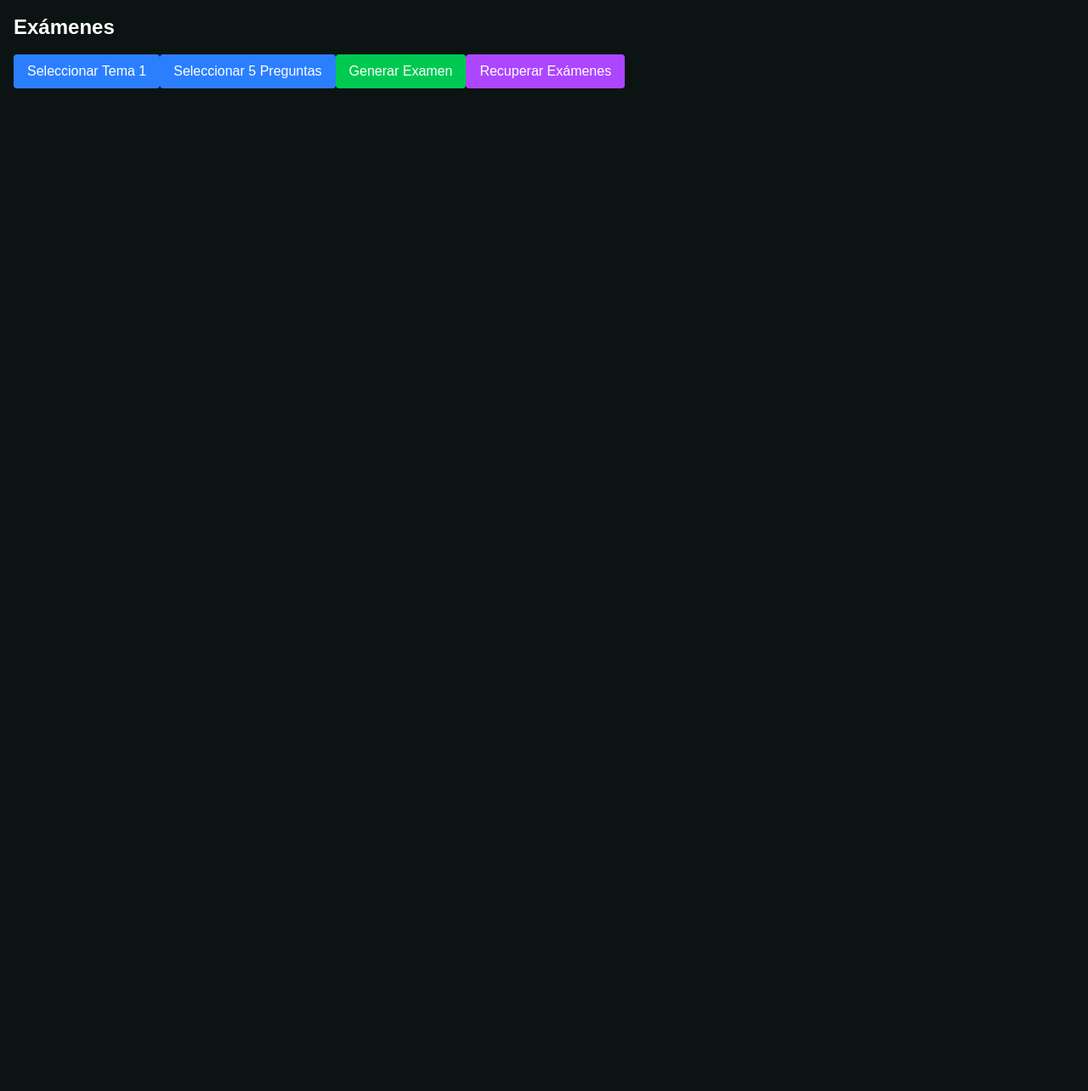
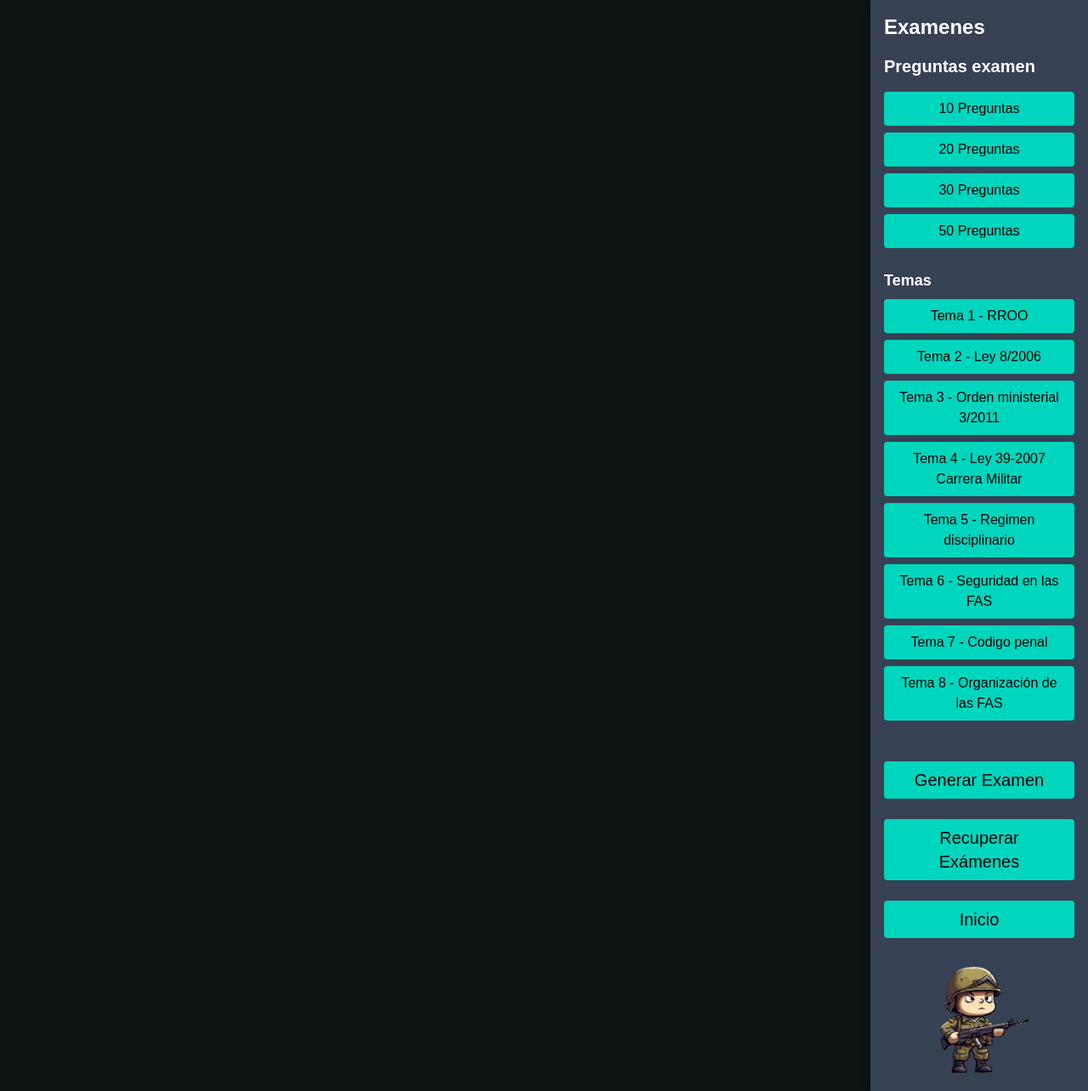
Before and after one commit to misama484/sercabo, a Next.js app: page /examenes in a window 1280 px wide. Shown: the whole page at 85% size. Before the commit the page ends 800 px from the top, so only its background shows below. Built offline with nearby package versions, Linux system fonts and the light colour scheme.

Commit message:
adaptado menu lateral en examenes, con limitacion de 5 en tabla y posicion de examen en parte.

```diff
--- a/src/app/examenes/page.tsx
+++ b/src/app/examenes/page.tsx
@@ -4,6 +4,8 @@ import axios from 'axios';
 import { getToken } from '@/lib/auth';
 import { useUser } from '@/context/userContext';
 import ExamenCard from '@/components/examenCard';
+import { useRouter } from 'next/navigation';
+import Image from 'next/image';
 
 
 interface Opcion {
@@ -46,11 +48,15 @@ const temas = [
   { id: 1, nombre: "Tema 1 - RROO" },
   { id: 2, nombre: "Tema 2 - Ley 8/2006" },
   { id: 3, nombre: "Tema 3 - Orden ministerial 3/2011" },
-  { id: 4, nombre: "Tema 4 - Carrera Militar" },
+  { id: 4, nombre: "Tema 4 - Ley 39-2007 Carrera Militar" },
   { id: 5, nombre: "Tema 5 - Regimen disciplinario" },
   { id: 6, nombre: "Tema 6 - Seguridad en las FAS" },
-  // Añade más temas si es necesario
+  { id: 7, nombre: "Tema 7 - Codigo penal" },
+  { id: 8, nombre: "Tema 8 - Organización de las FAS" },
+  // Añade más temas según tu API
 ];
+
+const EXAMENES_POR_PAGINA = 5; // Número de exámenes por página
 
 const cantidades = [5, 10, 20, 30, 50];
 
@@ -62,6 +68,9 @@ const ExamenesPage: React.FC = () => {
   const [error, setError] = useState<string | null>(null);
   const [listaExamenes, setListaExamenes] = useState<Examen[]>([]);
   const [examenSeleccionado, setExamenSeleccionado] = useState<Examen | null>(null);
+  const [ paginaActual, setPaginaActual] = useState(1);
+
+  const router = useRouter();
 
   // Recuperar exámenes al cargar la página si hay usuario
   useEffect(() => {
@@ -71,6 +80,22 @@ const ExamenesPage: React.FC = () => {
     // eslint-disable-next-line react-hooks/exhaustive-deps
   }, [usuario]);
 
+    // Si cambia la lista, vuelve a la página 1
+  useEffect(() => {
+    setPaginaActual(1);
+  }, [listaExamenes]);
+
+  // Calcular los exámenes a mostrar en la página actual
+  const totalPaginas = Math.ceil(listaExamenes.length / EXAMENES_POR_PAGINA);
+  const inicio = (paginaActual - 1) * EXAMENES_POR_PAGINA;
+  const fin = inicio + EXAMENES_POR_PAGINA;
+  const examenesPagina = listaExamenes.slice(inicio, fin);
+
+  // Funciones para navegar
+  const handleAnterior = () => setPaginaActual((p) => Math.max(1, p - 1));
+  const handleSiguiente = () => setPaginaActual((p) => Math.min(totalPaginas, p + 1));
+
+
   const handleSeleccionarTema = (temaId: number) => {
     setTemaSeleccionado(temaId);
     console.log("Tema seleccionado:", temaId);
@@ -79,6 +104,10 @@ const ExamenesPage: React.FC = () => {
   const handleCantidadPreguntas = (cantidad: number) => {
     setCantidadPreguntas(cantidad);
     console.log("Cantidad de preguntas seleccionada:", cantidad);
+  };
+
+  const handleSelectTema = (temaId: number) => {
+    setTemaSeleccionado(temaId);
   };
 
   const handleGenerarExamen = async () => {
@@ -122,33 +151,81 @@ const ExamenesPage: React.FC = () => {
     }
   };
 
+    const handleVolverHome = () => {
+    router.push("/");
+  };
+
   return (
-    <div className="container mx-auto p-4">
-      <h1 className="text-2xl font-bold text-white mb-4">Exámenes</h1>
+    <div className="flex min-h-screen bg-background text-white flex-row-reverse">
+       {/* Menú lateral izquierdo */}
+        <div className="w-64 bg-gray-700 shadow-lg p-4 flex flex-col justify-between min-h-screen">
+              <div>
+                <h1 className="text-2xl text-white font-bold mb-4">Examenes</h1>
+                <h2 className="text-xl text-white font-bold mb-4">Preguntas examen</h2>
+                <ul className="space-y-2 mb-6">
+                  {[10, 20, 30, 50].map((cantidad) => (
+                    <li key={cantidad}>
                       <button
-        className="bg-blue-500 text-white px-4 py-2 rounded mb-4"
-        onClick={() => handleSeleccionarTema(1)}
+                        onClick={() => handleCantidadPreguntas(cantidad)}
+                        className={`w-full px-4 py-2 rounded ${
+                          cantidadPreguntas === cantidad
+                            ? "bg-teal-700 text-black"
+                            : "bg-teal-400 text-black rounded hover:bg-teal-700"
+                        }`}
                       >
-        Seleccionar Tema 1
+                        {cantidad} Preguntas
                       </button>
+                    </li>
+                  ))}
+                </ul>
+                <h3 className="text-lg font-semibold text-white mb-2">Temas</h3>
+                <ul className="flex flex-col gap-2 mb-6">
+                  {temas.map((tema) => (
+                    <li key={tema.id} className="w-full flex">
                       <button
-        className="bg-blue-500 text-white px-4 py-2 rounded mb-4"
-        onClick={() => handleCantidadPreguntas(5)}
+                        onClick={() => handleSelectTema(tema.id)}
+                        className={`w-full px-2 py-2 text-center rounded ${
+                          temaSeleccionado === tema.id
+                            ? "bg-teal-700 text-black"
+                            : "bg-teal-400 text-black rounded hover:bg-teal-700"
+                        }`}
                       >
-        Seleccionar 5 Preguntas
+                        {tema.nombre}
                       </button>
+                    </li>
+                  ))}
+                </ul>
+
                 <button
-        className="bg-green-500 text-white px-4 py-2 rounded mb-4 hover:bg-green-800"
+                  className="mt-6 w-full px-4 py-2 bg-teal-400 text-black text-bold text-xl rounded hover:bg-teal-700"
                   onClick={handleGenerarExamen}
                 >
                   Generar Examen
                 </button>
                 <button
-        className="bg-purple-500 text-white px-4 py-2 rounded mb-4"
+                  className="mt-6 w-full px-4 py-2 bg-teal-400 text-black text-bold text-xl rounded hover:bg-teal-700"
                   onClick={() => usuario && recuperarExamen(usuario.id)}
                 >
                   Recuperar Exámenes
                 </button>
+                <button
+                  onClick={handleVolverHome}
+                  className="mt-6 w-full px-4 py-2 bg-teal-400 text-black text-bold text-xl rounded hover:bg-teal-700"
+                >
+                  Inicio
+                </button>
+              </div>
+              <div className="mt-6">
+                <Image
+                  src="/img/soldado.png"
+                  alt="soldado"
+                  width={128}
+                  height={128}
+                  className="mx-auto"
+                />
+              </div>
+            </div>
+
 
       {listaExamenes.length > 0 && (
         <div className="mt-8 w-full overflow-x-auto">
@@ -165,7 +242,7 @@ const ExamenesPage: React.FC = () => {
               </tr>
             </thead>
             <tbody>
-              {listaExamenes.map((ex) => (
+              {examenesPagina.map((ex) => (
                 <tr
                   key={ex.id}
                   className="text-center border-b border-gray-700 hover:bg-gray-700 cursor-pointer"
@@ -193,9 +270,27 @@ const ExamenesPage: React.FC = () => {
               ))}
             </tbody>
           </table>
+
+          {/* Controles de paginación */}
+          <div className="flex justify-center items-center gap-4 mt-4">
+            <button
+              className="px-3 py-1 bg-gray-600 rounded disabled:opacity-50"
+              onClick={handleAnterior}
+              disabled={paginaActual === 1}
+            >
+              Anterior
+            </button>
+            <span>
+              Página {paginaActual} de {totalPaginas}
+            </span>
+            <button
+              className="px-3 py-1 bg-gray-600 rounded disabled:opacity-50"
+              onClick={handleSiguiente}
+              disabled={paginaActual === totalPaginas}
+            >
+              Siguiente
+            </button>
           </div>
-      )}
-
           {/* Mostrar ExamenCard debajo de la tabla si hay examen seleccionado */}
             {examenSeleccionado && (
               <div className="mt-8 w-full flex justify-center">
@@ -203,6 +298,8 @@ const ExamenesPage: React.FC = () => {
               </div>
             )}
         </div>
+      )}
+    </div>
   );
 };
 
--- a/src/app/profile/page.tsx
+++ b/src/app/profile/page.tsx
@@ -3,13 +3,47 @@ import React, { useState, useEffect } from "react";
 import { SidebarProfile } from "@/components/ui/sidebarProfile";
 import { useUser } from "@/context/userContext";
 import avatar0 from "@/public/data/avatarImages/0.png";
+import axios from "axios";
+import { getToken } from "@/lib/auth"; // Asegúrate de tener una función para obtener el token
+import { useRouter } from "next/navigation";
 
+interface Opcion {
+  [key: string]: string;
+}
+
+interface Pregunta {
+  id: string;
+  pregunta: string;
+  respuestaCorrecta: string;
+  opciones: Opcion;
+  tema: number;
+}
+
+interface PreguntaExamen {
+  id: number;
+  pregunta: Pregunta;
+  respuestaUsuario: string | null;
+  esCorrecta: boolean | null;
+}
+
+interface Usuario {
+  id: number;
+  nombre: string;
+  email: string;
+  avatarCode: number;
+}
 interface Examen {
   id: number;
-  tema: string;
-  preguntasTotales: number;
-  correctas: number;
+  usuario: Usuario;
+  tema: number;
+  fechaCreacion: string;
+  respuestasCorrectas: number;
+  completado: boolean;
+  preguntas: PreguntaExamen[];
 }
+
+const EXAMENES_POR_PAGINA = 5; // Número de exámenes por página
+const token = getToken(); // Obtén el token de autenticación
 
 const avatarImg = [
   { avatarCode: 0, avatarUrl: "/img/avatarImages/0.png" },
@@ -25,14 +59,58 @@ const ProfilePage: React.FC = () => {
   const [editAvatarCode, setEditAvatarCode] = useState<number>(usuario?.avatarCode ?? 0);
   const [saving, setSaving] = useState(false);
   const [error, setError] = useState<string | null>(null);
+  // Lista de exámenes
+  const [listaExamenes, setListaExamenes] = useState<Examen[]>([]);
+  const [examenSeleccionado, setExamenSeleccionado] = useState<Examen | null>(null);
+  const [ paginaActual, setPaginaActual] = useState(1);
+  const [examen, setExamen] = useState<Examen | null>(null);
+
+  const router = useRouter(); // Usar el router de Next.js
 
   useEffect(() => {
     if( usuario) {
       setEditNombre(usuario.nombre);
       setEditEmail(usuario.email);
       setEditAvatarCode(usuario.avatarCode);
+      recuperarExamen(usuario.id);
     }
   }, [usuario]);
+
+  //FUNCIONES LISTA DE EXAMENES
+  // Si cambia la lista, vuelve a la página 1
+  useEffect(() => {
+    setPaginaActual(1);
+  }, [listaExamenes]);
+
+    // Calcular los exámenes a mostrar en la página actual
+  const totalPaginas = Math.ceil(listaExamenes.length / EXAMENES_POR_PAGINA);
+  const inicio = (paginaActual - 1) * EXAMENES_POR_PAGINA;
+  const fin = inicio + EXAMENES_POR_PAGINA;
+  const examenesPagina = listaExamenes.slice(inicio, fin);
+
+    // Funciones para navegar
+  const handleAnterior = () => setPaginaActual((p) => Math.max(1, p - 1));
+  const handleSiguiente = () => setPaginaActual((p) => Math.min(totalPaginas, p + 1));
+
+  //RECUPERAR EXAMEN DESDE BBDD
+  const recuperarExamen = async (usuarioId: number) => {
+    try {
+      const res = await axios.get(
+        `http://localhost:8080/examenes/all?usuarioId=${usuarioId}`,
+        {
+          headers: { Authorization: `Bearer ${getToken()}` },
+        }
+      );
+      setListaExamenes(res.data);
+      setExamen(null);
+      setExamenSeleccionado(null);
+      setError(null);
+    } catch (err) {
+      setError("No se pudo recuperar el listado de exámenes.");
+    }
+  };
+
+
 
   // Obtener la URL del avatar seleccionado
   const selectedAvatarUrl =
@@ -74,6 +152,10 @@ const ProfilePage: React.FC = () => {
     );
   }
 
+  const handleVolverHome = () => {
+    router.push("/");
+  };
+
   return (
     <div className="flex flex-col items-center min-h-screen bg-background text-white p-8">
       <div className="w-full max-w-2xl flex flex-col items-center gap-6">
@@ -90,9 +172,80 @@ const ProfilePage: React.FC = () => {
           >
             Editar perfil
           </button>
+          <button
+            className="mt-2 px-4 py-2 bg-gray-600 text-white rounded hover:bg-gray-700"
+            onClick={handleVolverHome}
+          >
+            Inicio
+          </button>
         </div>
         {/* Aquí puedes añadir la tabla de exámenes si tienes los datos en el contexto */}
+        {listaExamenes.length > 0 && (
+        <div className="mt-8 w-full overflow-x-auto">
+          <h2 className="text-xl font-bold mb-4 text-white">Tus exámenes</h2>
+          <table className="min-w-full bg-gray-800 rounded text-white">
+            <thead>
+              <tr>
+                <th className="px-4 py-2">ID</th>
+                <th className="px-4 py-2">Tema</th>
+                <th className="px-4 py-2">Fecha</th>
+                <th className="px-4 py-2">Correctas</th>
+                <th className="px-4 py-2">Completado</th>
+                <th className="px-4 py-2">Ver</th>
+              </tr>
+            </thead>
+            <tbody>
+              {examenesPagina.map((ex) => (
+                <tr
+                  key={ex.id}
+                  className="text-center border-b border-gray-700 hover:bg-gray-700 cursor-pointer"
+                >
+                  <td className="px-4 py-2">{ex.id}</td>
+                  <td className="px-4 py-2">{ex.tema}</td>
+                  <td className="px-4 py-2">{new Date(ex.fechaCreacion).toLocaleString()}</td>
+                  <td className="px-4 py-2">{ex.respuestasCorrectas}</td>
+                  <td className="px-4 py-2">
+                    {ex.completado ? (
+                      <span className="text-green-400 font-bold">Sí</span>
+                    ) : (
+                      <span className="text-red-400 font-bold">No</span>
+                    )}
+                  </td>
+                  <td className="px-4 py-2">
+                    <button
+                      className="bg-teal-400 text-black px-3 py-1 rounded hover:bg-teal-600"
+                      onClick={() => setExamenSeleccionado(ex)}
+                    >
+                      Ver
+                    </button>
+                  </td>
+                </tr>
+              ))}
+            </tbody>
+          </table>
+
+          {/* Controles de paginación */}
+          <div className="flex justify-center items-center gap-4 mt-4">
+            <button
+              className="px-3 py-1 bg-gray-600 rounded disabled:opacity-50"
+              onClick={handleAnterior}
+              disabled={paginaActual === 1}
+            >
+              Anterior
+            </button>
+            <span>
+              Página {paginaActual} de {totalPaginas}
+            </span>
+            <button
+              className="px-3 py-1 bg-gray-600 rounded disabled:opacity-50"
+              onClick={handleSiguiente}
+              disabled={paginaActual === totalPaginas}
+            >
+              Siguiente
+            </button>
+          </div>
       </div>
+    )};
 
       {/* Modal para editar perfil */}
       {modalOpen && (
@@ -158,6 +311,7 @@ const ProfilePage: React.FC = () => {
           </div>
         </div>
       )}
+      </div>
     </div>
   );
 };
```
Lines whose indentation alone changed are shown as unchanged.
